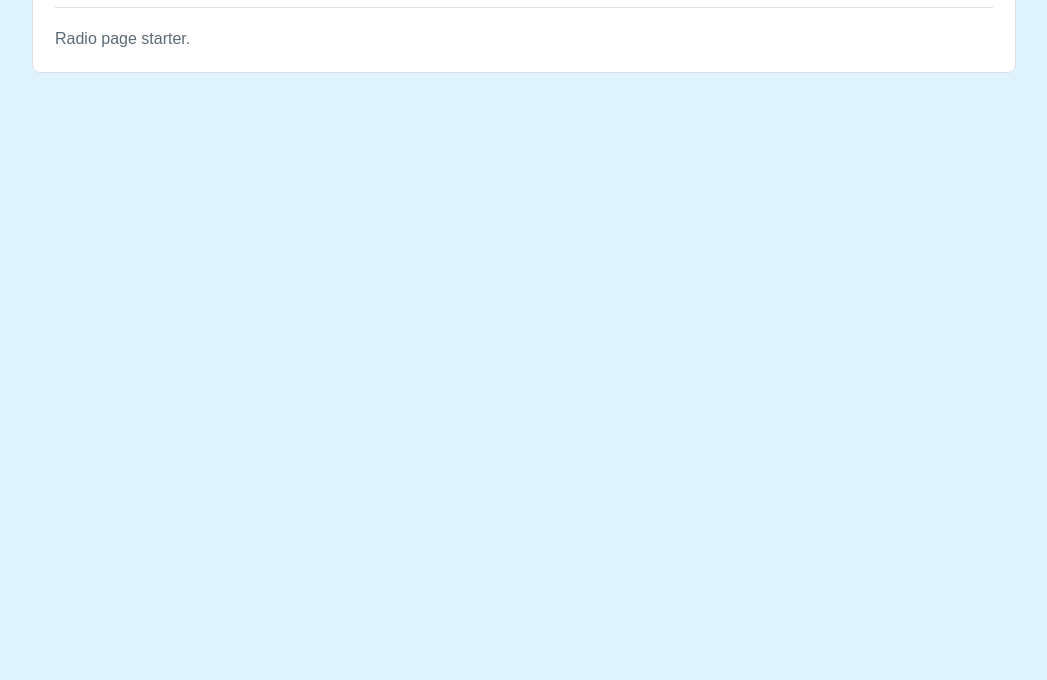
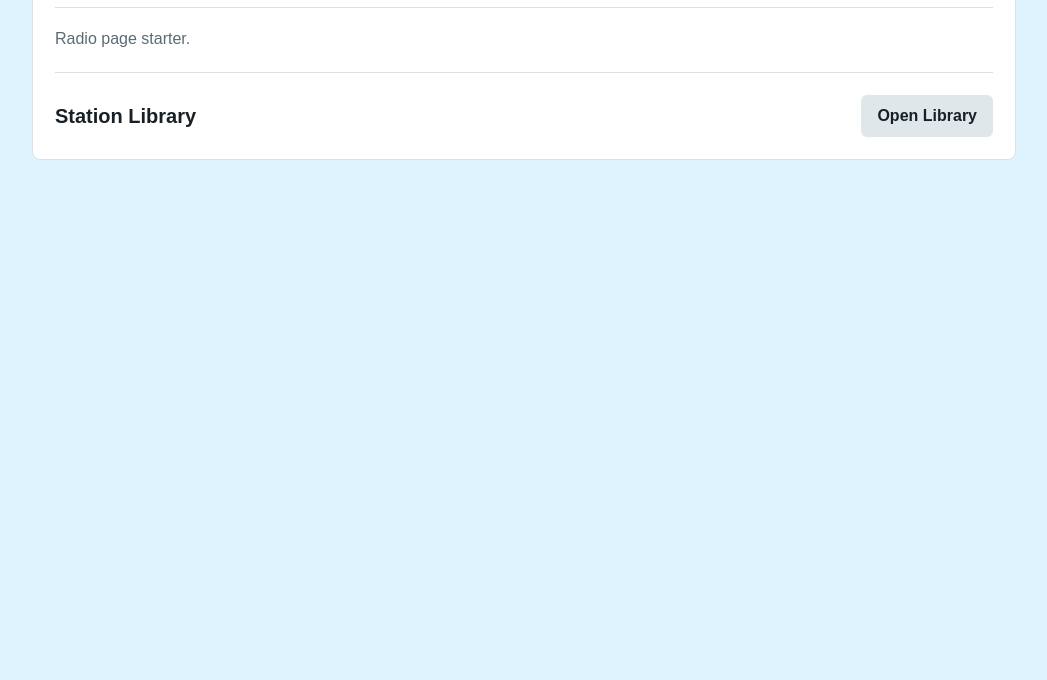
Before and after one commit to aliciarogers01/ohms-backend, a website: page public/radio.html in a window 1280 px wide. Shown: the part 120-800 px from the top of the page, without its empty margins (116-1163 px from the left). Drawn offline with Linux system fonts and the light colour scheme.

Commit message:
Add station library link to radio page

```diff
--- a/public/radio.html
+++ b/public/radio.html
@@ -22,6 +22,18 @@
         <section class="radio-starter">
           <p class="status">Radio page starter.</p>
         </section>
+
+        <section class="radio-starter">
+          <div class="section-header">
+            <h2>Station Library</h2>
+            <a
+              class="secondary-link"
+              href="https://samcloud.spacial.com/u2/#/station/143414/library?libraryId=00000000-0000-0000-0000-0000000a0500"
+              target="_blank"
+              rel="noreferrer"
+            >Open Library</a>
+          </div>
+        </section>
       </section>
     </main>
   </body>
```
